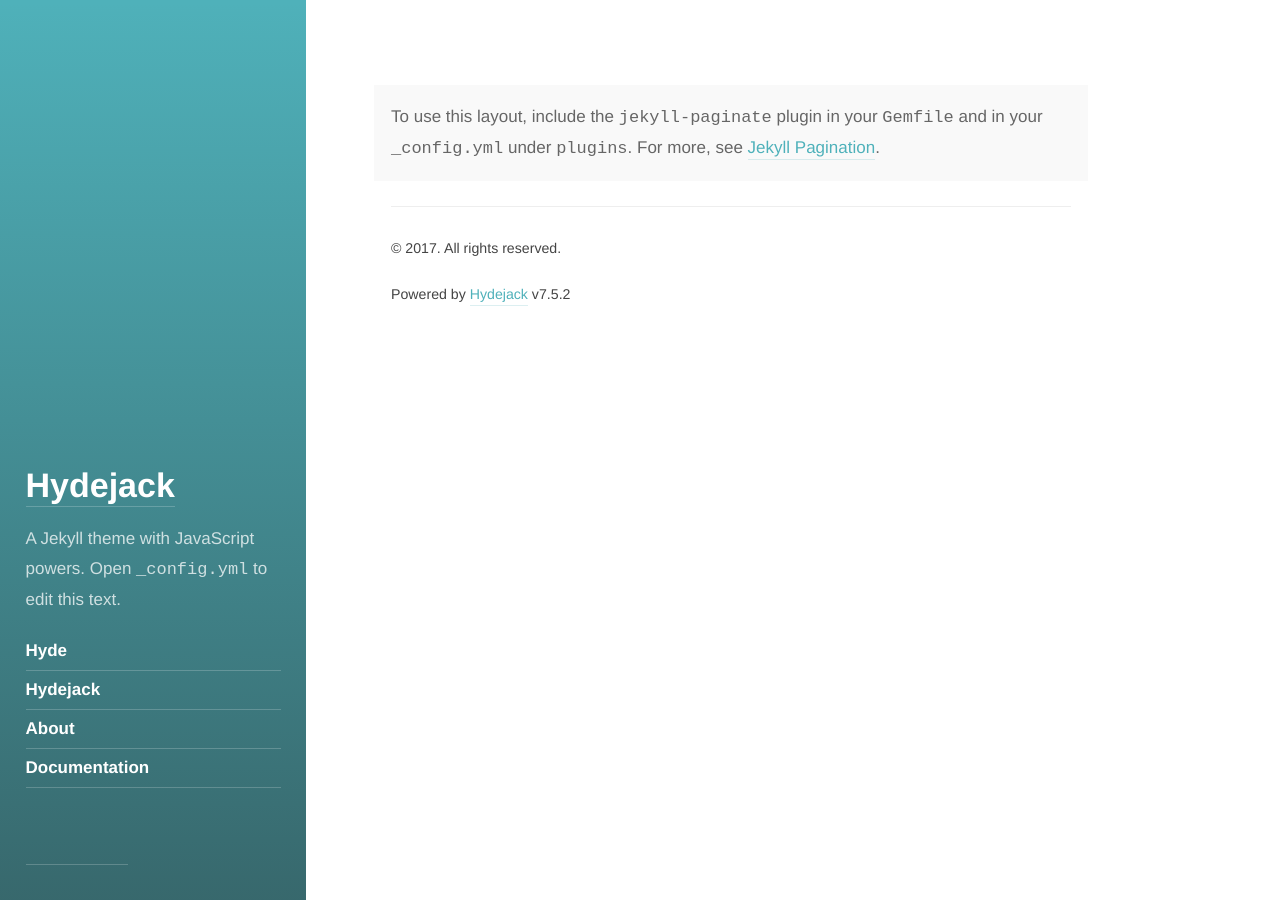
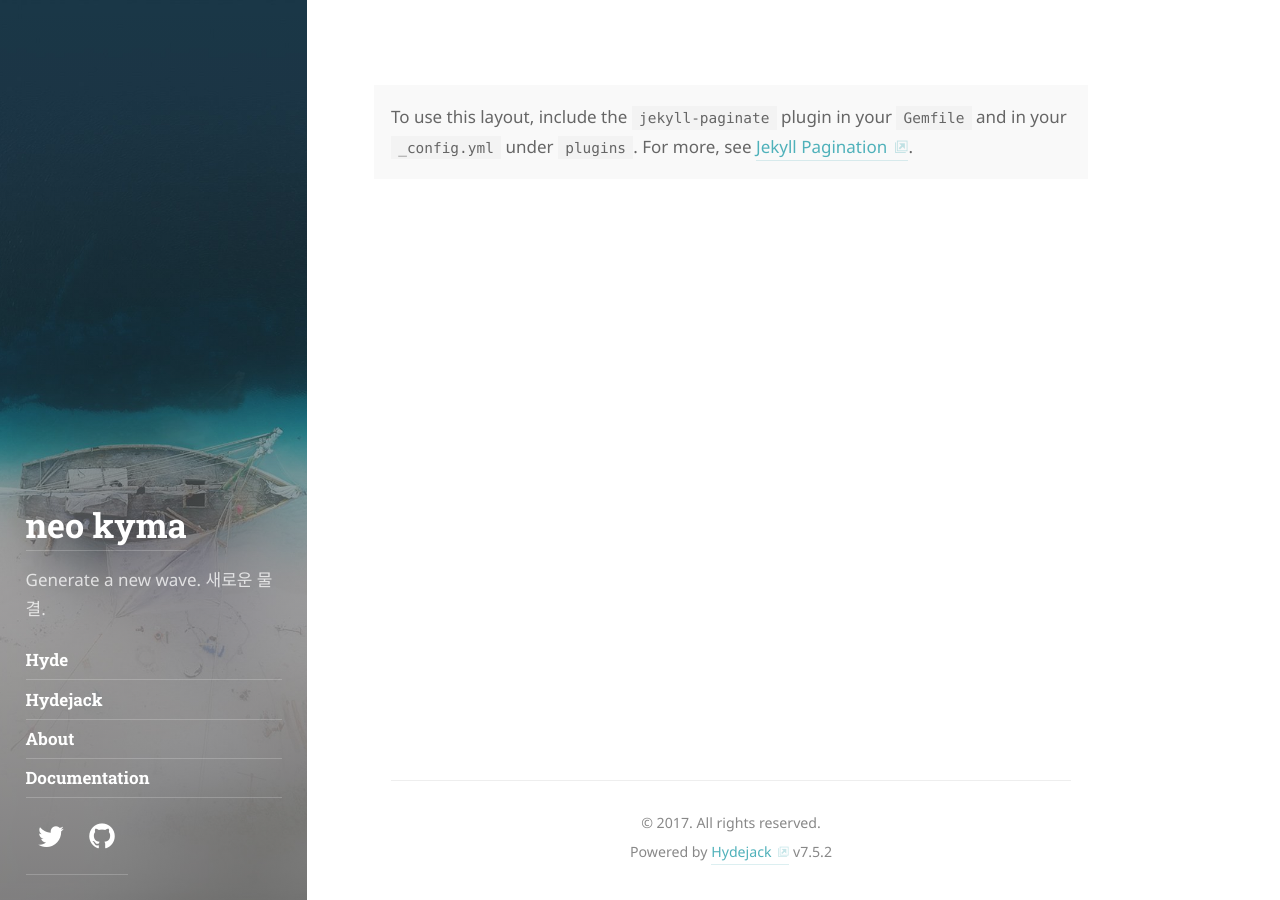
Before and after one commit to Bryan-Hwang/neokyma.github.io, a Jekyll site: the page built from index.html, in a window 1280 px wide. Built offline with Jekyll 4.4.1, drawn with Linux system fonts in a browser that asks for light colours; some web fonts are replaced; the list of posts is cut into pages by our own code.

Commit message:
타이틀 변경

```diff
--- a/_config.yml
+++ b/_config.yml
@@ -4,7 +4,7 @@
 # IMPORTANT: Set the URL of your site.
 # Set to https://<username>.github.io when hosting on GitHub Pages
 # (unless you are using a custom domain).
-url:                   https://domain.tld
+url: https://neokyma.github.io
 
 # IMPORTANT: Set The "base URL" of your site.
 #
@@ -15,26 +15,25 @@ url:                   https://domain.tld
 # When using GitHub Pages, set to '' when hosting a user- or organization page,
 # i.e. when the name of the repository looks like <username>.github.io.
 # Otherwise, set to /<name of repository> (with leading /, but without the < >).
-baseurl:               'https://neokyma.github.io/'
+baseurl:               ''
 
 # Language of your content in 2-letter code, e.g.: en, de.
 # You may also provide a location, e.g.: en-us, de_AT.
 lang:                  en
 
 # The title of your blog. Used in the sidebar and the browser tab.
-title:                 Hydejack
+title: neo kyma
 
 # A short description (~150 chars) of the page used for the meta description tag.
 # Can use markdown, but no more than one paragraph (enforced by `>`)
 description:           >
-  A Jekyll theme with JavaScript powers. "Best Theme by a Mile".
-  Combines the best of static sites and modern web apps.
-  Open `_config.yml` to edit this text.
+  Generate a new wave.
+  새로운 물결.
 
 # A shorter description for the sidebar.
 tagline:               >
-  A Jekyll theme with JavaScript powers.
-  Open `_config.yml` to edit this text.
+  Generate a new wave.
+  새로운 물결.
 
 # A list of keywords for your blog
 keywords:              []
```
